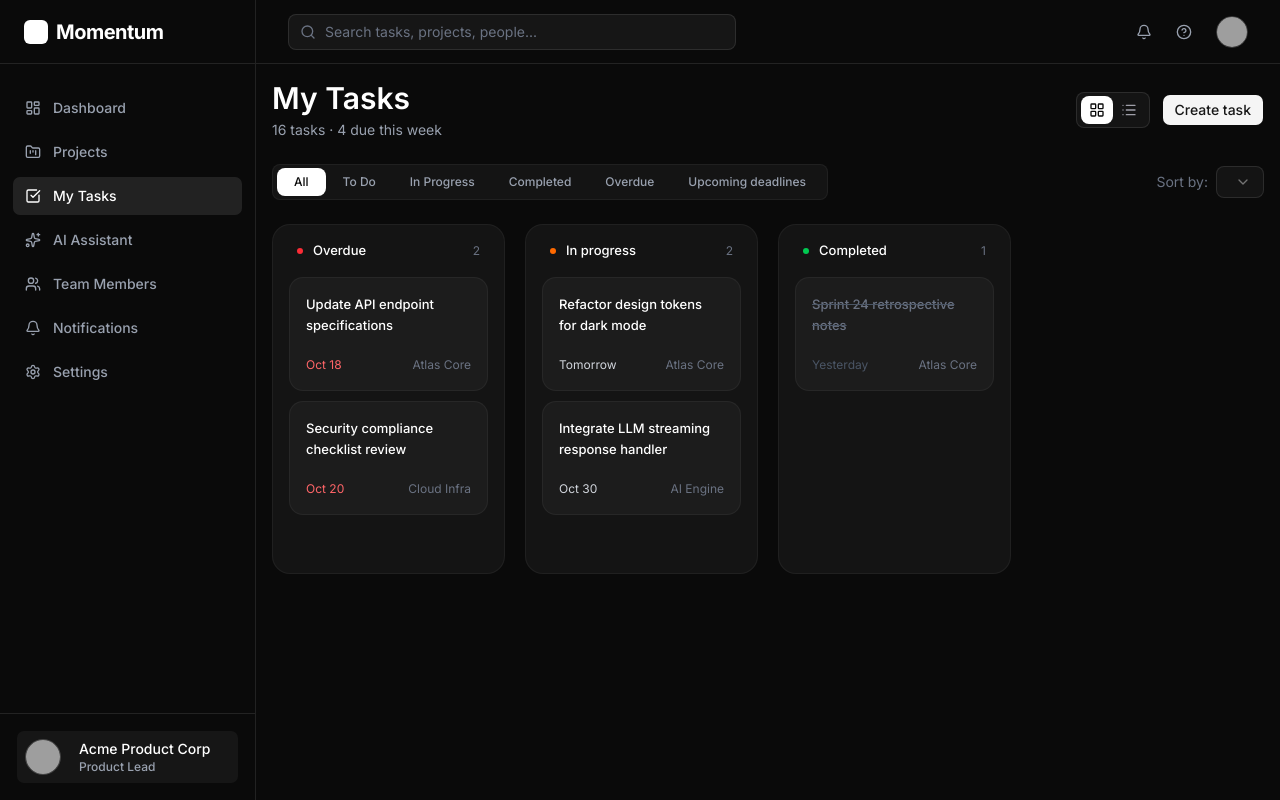
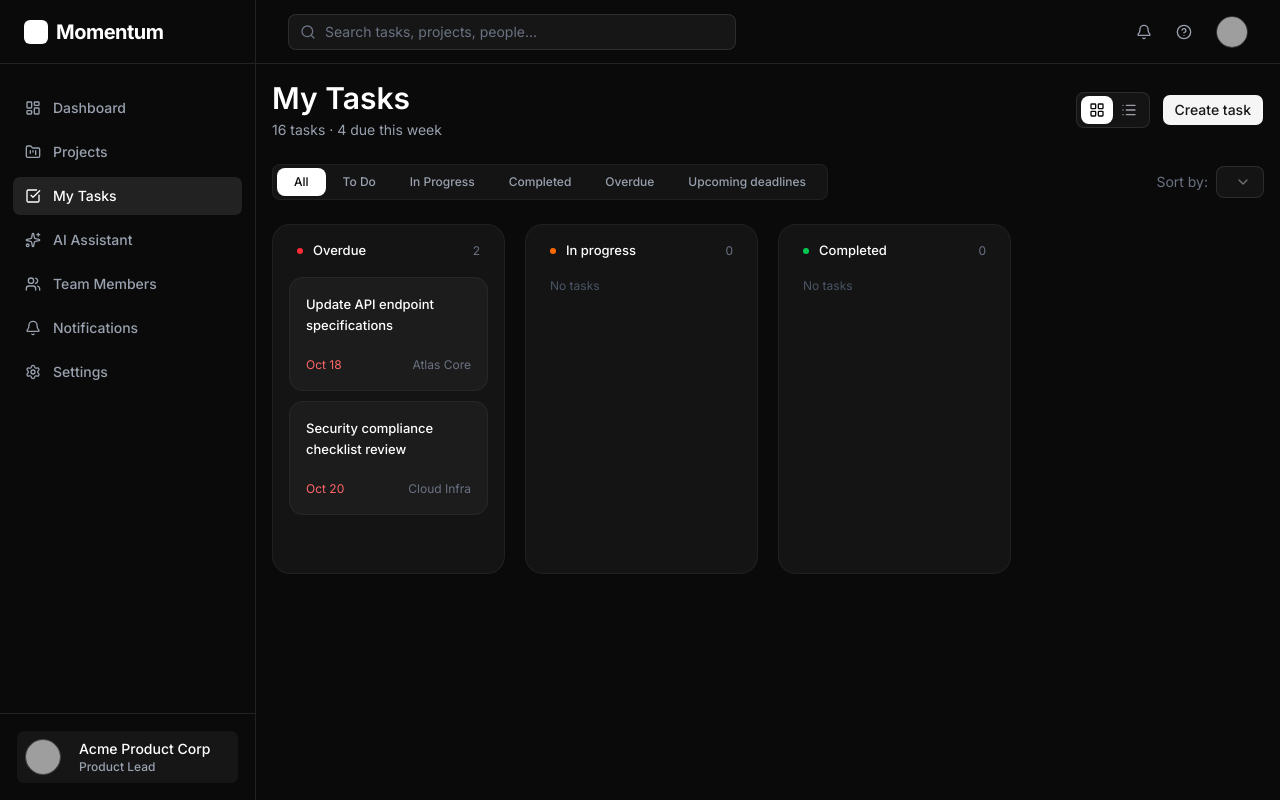
Before and after one commit to mrtnbtstaa/momentum, a Next.js app: page /tasks in a window 1280 px wide. Built offline with nearby package versions, Linux system fonts and the light colour scheme; grey boxes are pictures that could not be loaded.

Commit message:
refactor: tasks ui components and main content

```diff
--- a/components/reusable/HeaderSection/HeaderSection.tsx
+++ b/components/reusable/HeaderSection/HeaderSection.tsx
@@ -1,6 +1,5 @@
 import { Button } from "@/components/ui/button";
 import ViewMode from "../ViewMode/ViewMode";
-import { LucideIcon } from "lucide-react";
 
 interface HeaderSectionProps {
     title: string;
--- a/features/ai-assistant/components/ChatMessageAi.tsx
+++ b/features/ai-assistant/components/ChatMessageAi.tsx
@@ -141,13 +141,13 @@ const ChatMessageAi = () => {
             <>
               <Button
                 variant="outline"
-                className="bg-zinc-900/90 hover:bg-zinc-800 border-zinc-800 text-zinc-300 text-xs h-9 px-4 rounded-xl cursor-pointer transition-colors shadow-sm focus-visible:ring-1 focus-visible:ring-indigo-500"
+                className="bg-zinc-900/90 hover:bg-zinc-800 border-zinc-800 text-zinc-300 text-xs h-9 px-4 rounded-md cursor-pointer transition-colors shadow-sm focus-visible:ring-1 focus-visible:ring-indigo-500"
               >
                 Cancel
               </Button>
               <Button
+                variant="secondary"
                 onClick={() => setReassigned(true)}
-                className="bg-zinc-100 hover:bg-white text-zinc-950 font-semibold text-xs h-9 px-4 rounded-xl shadow-sm flex items-center gap-1.5 cursor-pointer transition-all hover:scale-[1.02] active:scale-[0.98] focus-visible:ring-1 focus-visible:ring-indigo-500"
               >
                 <Check className="w-3.5 h-3.5 stroke-3" aria-hidden="true" /> Confirm Reassign
               </Button>
--- a/features/task/components/TaskBoardView.tsx
+++ b/features/task/components/TaskBoardView.tsx
@@ -1,6 +1,7 @@
 import { cn } from "@/lib/utils";
-import { Task, TaskStatus } from "../types/tasks.t";
+import { TaskStatus } from "../types/tasks.t";
 import { tasksData } from "../data/tasksData";
+import TaskCard from "./TaskCard";
 
 const statusDots: Record<TaskStatus, string> = {
     "Overdue": "bg-red-500",
@@ -9,32 +10,18 @@ const statusDots: Record<TaskStatus, string> = {
     "Completed": "bg-green-500",
 };
 
+const columnsToRender: TaskStatus[] = ["Overdue", "In progress", "Completed"];
+
 const TaskBoardView = () => {
-    // We only want to render these specific columns to match the image
-    const columnsToRender: TaskStatus[] = ["Overdue", "In progress", "Completed"];
+    // Build the lookup once instead of scanning tasksData per column.
+    const tasksByStatus = new Map(
+        tasksData.map((group) => [group.status, group.tasks]),
+    );
 
     return (
         <>
             {columnsToRender.map((status) => {
-                // Find the group in your existing data
-                const group = tasksData.find((g) => g.status === status);
-
-                // Hardcode counts to match the image exactly
-                const displayCount = status === "In progress" ? 2 : status === "Completed" ? 1 : 2;
-
-                // Use the tasks from your data, but inject placeholders for empty columns to match the image
-                let displayTasks: Task[] = group?.tasks || [];
-
-                if (status === "In progress") {
-                    displayTasks = [
-                        { id: "p1", title: "Refactor design tokens for dark mode", project: "Atlas Core", date: "Tomorrow", priority: "High", completed: false },
-                        { id: "p2", title: "Integrate LLM streaming response handler", project: "AI Engine", date: "Oct 30", priority: "High", completed: false },
-                    ];
-                } else if (status === "Completed") {
-                    displayTasks = [
-                        { id: "p3", title: "Sprint 24 retrospective notes", project: "Atlas Core", date: "Yesterday", priority: "Low", completed: true },
-                    ];
-                }
+                const displayTasks = tasksByStatus.get(status) ?? [];
 
                 return (
                     <div
@@ -44,59 +31,42 @@ const TaskBoardView = () => {
                         {/* Column Header */}
                         <div className="flex items-center justify-between px-2 mb-1">
                             <div className="flex items-center gap-2.5">
-                                <span className={cn("w-1.5 h-1.5 rounded-full", statusDots[status])} />
-                                <h3 className="text-[13px] font-medium text-white">{status}</h3>
+                                <span
+                                    className={cn(
+                                        "w-1.5 h-1.5 rounded-full",
+                                        statusDots[status],
+                                    )}
+                                />
+                                <h3 className="text-[13px] font-medium text-white">
+                                    {status}
+                                </h3>
                             </div>
-                            <span className="text-[12px] text-gray-500">{displayCount}</span>
+                            <span className="text-[12px] text-gray-500">
+                                {displayTasks.length}
+                            </span>
                         </div>
 
                         {/* Task Cards */}
                         <div className="flex flex-col gap-2.5">
-                            {displayTasks.map((task) => (
-                                <TaskCard key={task.id} task={task} status={status} />
-                            ))}
+                            {displayTasks.length === 0 ? (
+                                <p className="px-2 text-[12px] text-gray-600">
+                                    No tasks
+                                </p>
+                            ) : (
+                                displayTasks.map((task) => (
+                                    <TaskCard
+                                        key={task.id}
+                                        task={task}
+                                        status={status}
+                                    />
+                                ))
+                            )}
                         </div>
                     </div>
                 );
             })}
         </>
     );
-}
-
-// --- Sub-component for the Card ---
-function TaskCard({ task, status }: { task: Task; status: string }) {
-    const isOverdue = status === "Overdue";
-    const isCompleted = task.completed;
-
-    return (
-        <div className="bg-[#1C1C1C] hover:bg-[#222222] transition-colors border border-white/5 rounded-xl p-4 flex flex-col gap-5 cursor-grab active:cursor-grabbing group">
-
-            {/* Title */}
-            <p
-                className={cn(
-                    "text-[13px] font-medium leading-relaxed pr-2",
-                    isCompleted ? "text-gray-500 line-through decoration-gray-600" : "text-white"
-                )}
-            >
-                {task.title}
-            </p>
-
-            {/* Footer (Date & Project) */}
-            <div className="flex items-center justify-between mt-auto">
-                <span
-                    className={cn(
-                        "text-[12px]",
-                        isOverdue ? "text-red-400" : isCompleted ? "text-gray-600" : "text-gray-300"
-                    )}
-                >
-                    {task.date}
-                </span>
-                <span className="text-[12px] text-gray-500">
-                    {task.project}
-                </span>
-            </div>
-        </div>
-    );
-}
+};
 
 export default TaskBoardView;
--- /dev/null
+++ b/features/task/components/TaskCard.tsx
@@ -0,0 +1,44 @@
+import { cn } from "cn";
+import { Task } from "../types/tasks.t";
+
+interface TaskCardProps {
+    task: Task
+    status: string;
+}
+
+const TaskCard = ({ task, status }: TaskCardProps) => {
+    const isOverdue = status === "Overdue";
+    const isCompleted = task.completed;
+
+    return (
+        <div className="bg-[#1C1C1C] hover:bg-[#222222] transition-colors border border-white/5 rounded-xl p-4 flex flex-col gap-5 cursor-grab active:cursor-grabbing group">
+
+            {/* Title */}
+            <p
+                className={cn(
+                    "text-[13px] font-medium leading-relaxed pr-2",
+                    isCompleted ? "text-gray-500 line-through decoration-gray-600" : "text-white"
+                )}
+            >
+                {task.title}
+            </p>
+
+            {/* Footer (Date & Project) */}
+            <div className="flex items-center justify-between mt-auto">
+                <span
+                    className={cn(
+                        "text-[12px]",
+                        isOverdue ? "text-red-400" : isCompleted ? "text-gray-600" : "text-gray-300"
+                    )}
+                >
+                    {task.date}
+                </span>
+                <span className="text-[12px] text-gray-500">
+                    {task.project}
+                </span>
+            </div>
+        </div>
+    );
+}
+
+export default TaskCard;
--- a/features/task/components/TaskListView.tsx
+++ b/features/task/components/TaskListView.tsx
@@ -6,47 +6,47 @@ import { cn } from "@/lib/utils";
 import { tasksData } from "../data/tasksData";
 import TaskItem from "./TaskItem";
 import { TaskStatus } from "../types/tasks.t";
+import { Button } from "@/components/ui/button";
+
+const statusDots: Record<TaskStatus, string> = {
+  "Overdue": "bg-red-500",
+  "Due this week": "bg-blue-500",
+  "In progress": "bg-orange-500",
+  "Completed": "bg-green-500",
+};
+
+const initialOpenGroups: Record<TaskStatus, boolean> = {
+  "Overdue": true,
+  "Due this week": true,
+  "In progress": false,
+  "Completed": false,
+};
 
 const TasksListView = () => {
-  // Default open states matching the image
-  const [openGroups, setOpenGroups] = useState<Record<string, boolean>>({
-    "Overdue": true,
-    "Due this week": true,
-    "In progress": false,
-    "Completed": false,
-  });
+  const [openGroups, setOpenGroups] = useState<Record<TaskStatus, boolean>>(initialOpenGroups);
 
-  const toggleGroup = (status: string) => {
+  const toggleGroup = (status: TaskStatus) => {
     setOpenGroups((prev) => ({ ...prev, [status]: !prev[status] }));
-  };
-
-  // Dot colors for the group headers
-  const statusDots: Record<TaskStatus, string> = {
-    "Overdue": "bg-red-500",
-    "Due this week": "bg-blue-500",
-    "In progress": "bg-orange-500", // Assuming orange for In progress
-    "Completed": "bg-green-500",
   };
 
   return (
     <div className="bg-[#141414] border border-white/5 rounded-2xl flex flex-col overflow-hidden">
       {tasksData.map((group) => {
         const isOpen = openGroups[group.status];
-
-        // Hardcoding the count for In Progress and Completed to match the image
-        // In a real app, this would be group.tasks.length
-        const displayCount =
-          group.status === "In progress" ? 0 :
-          group.status === "Completed" ? 0 :
-          group.tasks.length;
+        const panelId = `task-group-${group.status.replace(/\s+/g, "-").toLowerCase()}`;
+        const taskCount = group.tasks.length;
 
         return (
-          <div key={group.status} className="flex flex-col border-b border-white/3 last:border-0">
-
+          <div
+            key={group.status}
+            className="flex flex-col border-b border-white/3 last:border-0"
+          >
             {/* Group Header */}
-            <button
+            <Button
               onClick={() => toggleGroup(group.status)}
-              className="w-full flex items-center justify-between px-6 py-4 hover:bg-white/2 transition-colors"
+              aria-expanded={isOpen}
+              aria-controls={panelId}
+              className="w-full flex items-center justify-between px-6 py-6 hover:bg-white/2 transition-colors"
             >
               <div className="flex items-center gap-3">
                 {isOpen ? (
@@ -54,16 +54,30 @@ const TasksListView = () => {
                 ) : (
                   <ChevronRight className="h-4 w-4 text-gray-500" />
                 )}
-                <span className={cn("w-1.5 h-1.5 rounded-full", statusDots[group.status])} />
-                <span className="text-[13px] font-medium text-white">{group.status}</span>
+                <span
+                  className={cn(
+                    "w-1.5 h-1.5 rounded-full",
+                    statusDots[group.status],
+                  )}
+                />
+                <span className="text-[13px] font-medium text-white">
+                  {group.status}
+                </span>
               </div>
-              <span className="text-[12px] text-gray-500">{displayCount} tasks</span>
-            </button>
+              <span className="text-[12px] text-gray-500">
+                {taskCount} {taskCount === 1 ? "task" : "tasks"}
+              </span>
+            </Button>
 
             {/* Group Content (Tasks) */}
             {isOpen && (
-              <div className="flex flex-col pb-2">
-                {group.tasks.length > 0 ? (
+              <div
+                id={panelId}
+                role="region"
+                aria-label={`${group.status} tasks`}
+                className="flex flex-col pb-2"
+              >
+                {taskCount > 0 ? (
                   group.tasks.map((task) => (
                     <TaskItem key={task.id} task={task} />
                   ))
@@ -79,6 +93,6 @@ const TasksListView = () => {
       })}
     </div>
   );
-}
+};
 
 export default TasksListView;
```
Also changed, not shown: features/ai-assistant/components/AiHeader.tsx (+3 -7 lines), features/ai-assistant/components/PromptInputBar.tsx (+5 -6 lines), features/task/Content/Content.tsx (+2 -22 lines), features/task/components/TaskFilter.tsx (added, +28 -0 lines), features/task/types/task-generic.types.ts (+11 -13 lines).
